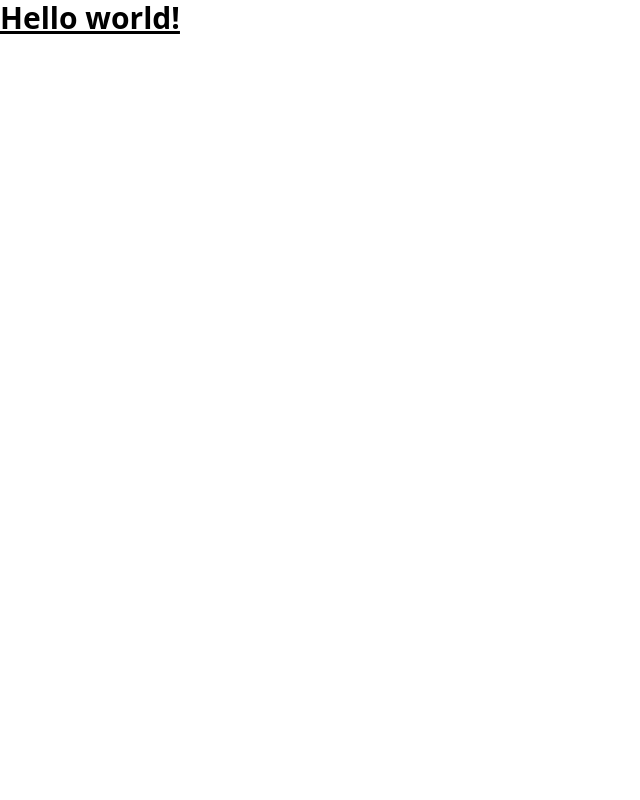
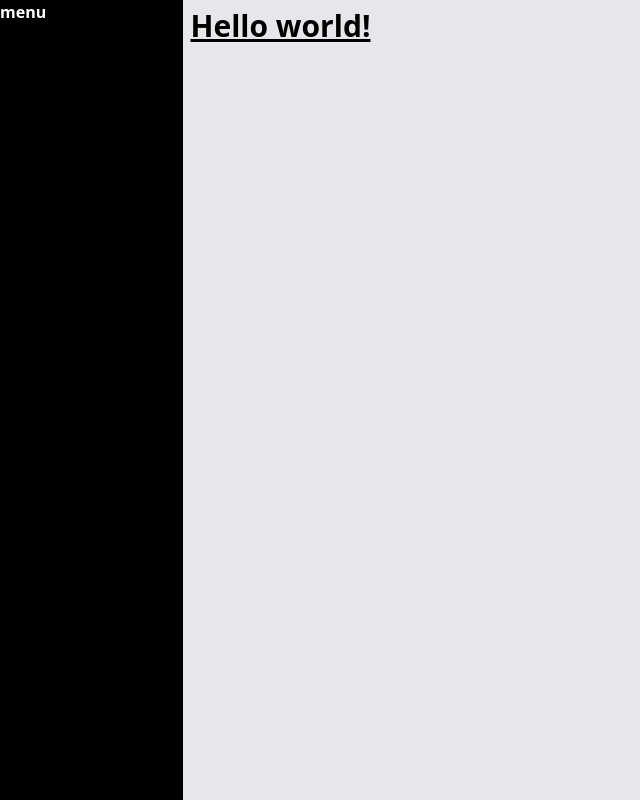
Before and after one commit to 75ks/2022-front, a Vue app: page / in a window 1280 px wide. Shown: the whole page, without its empty margins (0-640 px from the left). Built offline with nearby package versions, Linux system fonts and the light colour scheme.

Commit message:
共通メニュー（仮）を設定した

```diff
--- a/src/App.vue
+++ b/src/App.vue
@@ -1,5 +1,6 @@
 <template>
-  <div id="app">
-    <router-view />
+  <div id="app" class="w-full flex">
+    <div class="w-1/6 bg-black text-white font-bold">menu</div>
+    <router-view class="w-full h-screen p-2 bg-gray-200" />
   </div>
 </template>
```
